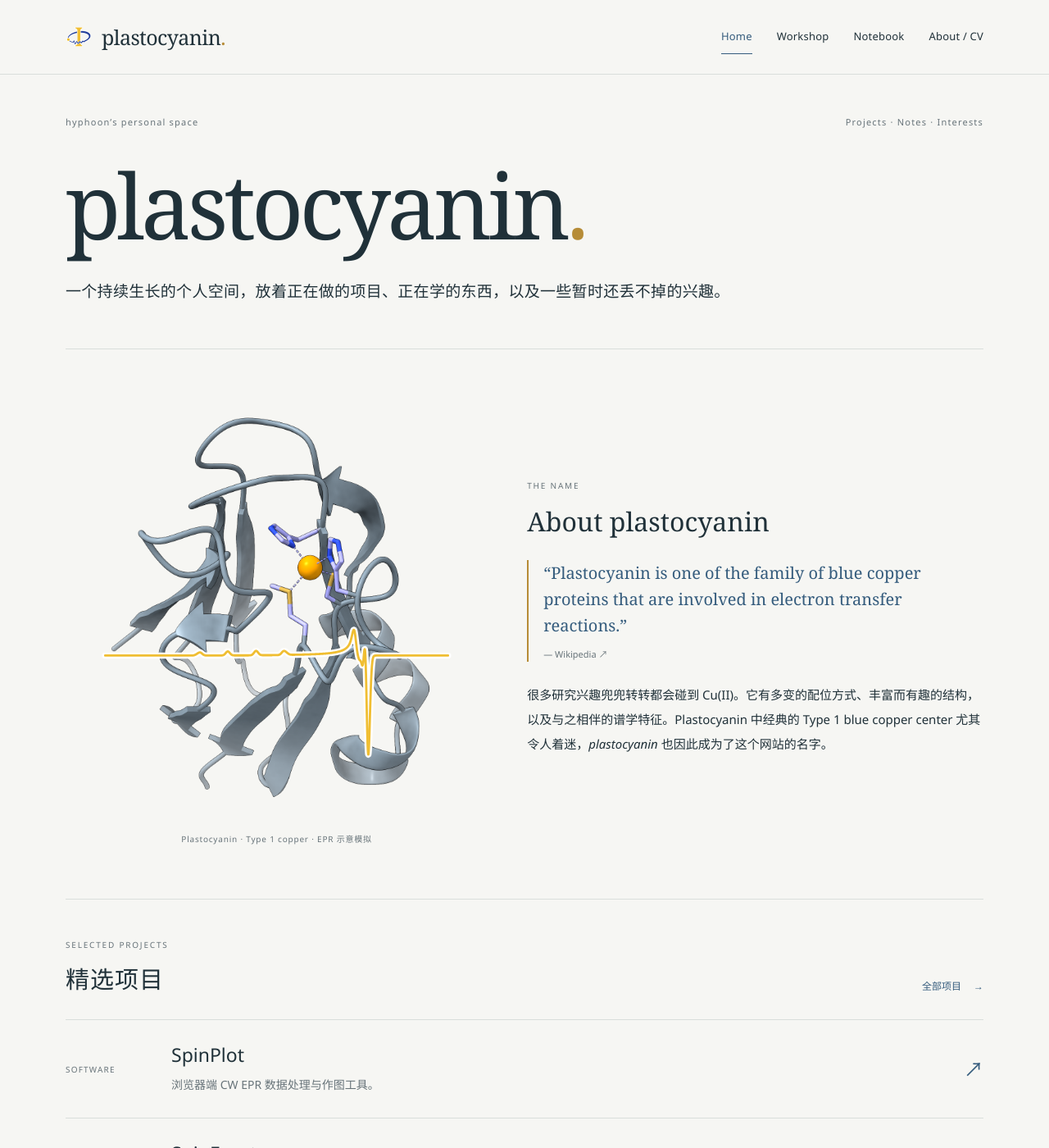
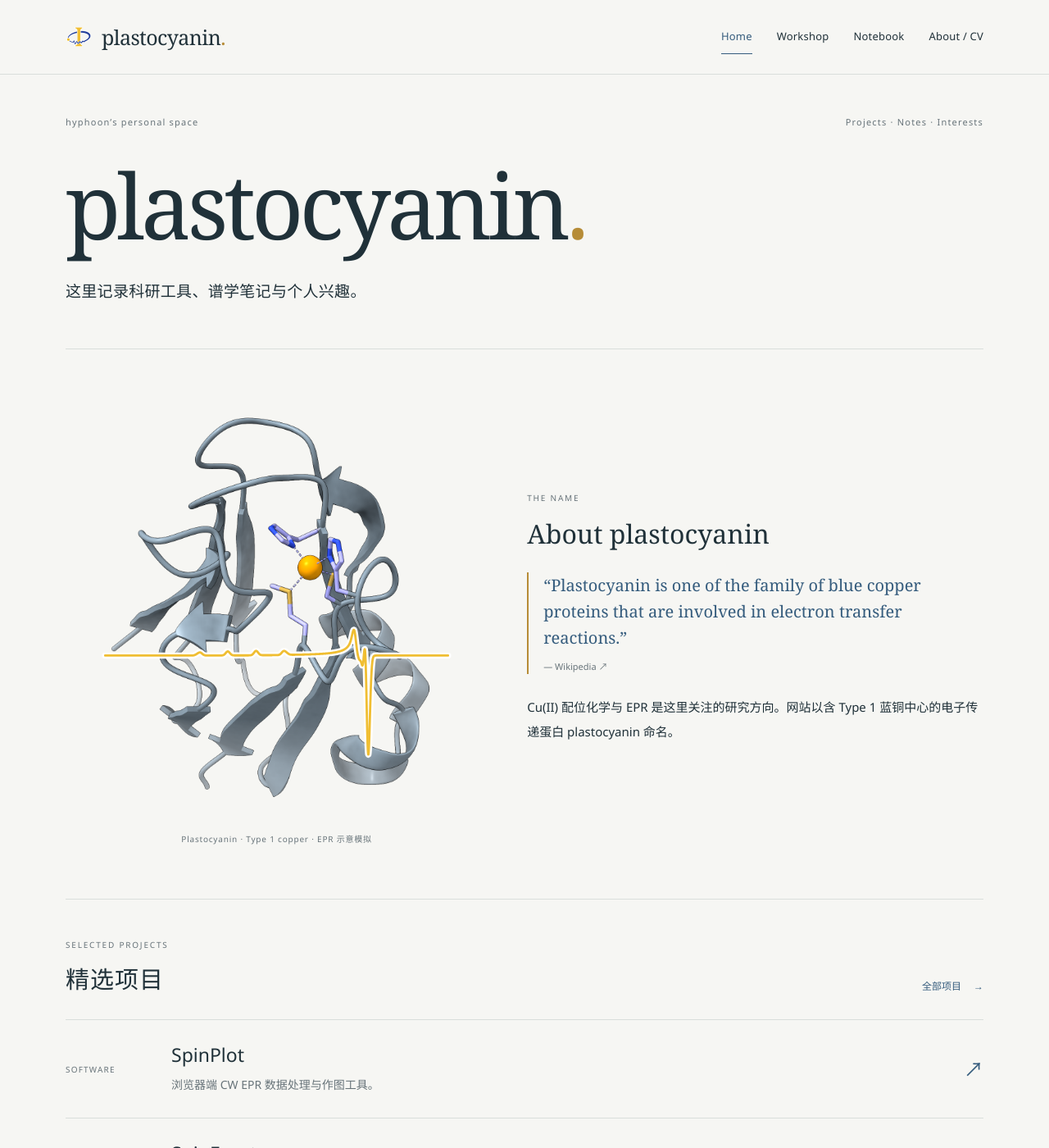
Before and after one commit to imasenHF/imasenhf.github.io, a Jekyll site: the page built from index.html, in a window 1280 px wide and 1400 px high. Shown: the whole window at 82% size. Built offline with Jekyll 4.4.1, drawn with Linux system fonts in a browser that asks for light colours.

Commit message:
Revise public introduction and reader-facing README

```diff
--- a/_layouts/default.html
+++ b/_layouts/default.html
@@ -1,7 +1,7 @@
 <!doctype html>
 <html lang="zh-CN"><head><meta charset="utf-8"><meta name="viewport" content="width=device-width,initial-scale=1">
 <title>{% if page.title %}{{ page.title | escape }} · {% endif %}plastocyanin</title>
-<meta name="description" content="{{ page.summary | default: site.description | default: '一个持续生长的个人空间，记录项目、学习与兴趣。' | escape }}">
+<meta name="description" content="{{ page.summary | default: site.description | default: 'hyphoon 的科研工具、谱学笔记与个人兴趣。' | escape }}">
 <meta name="theme-color" content="#f6f6f3"><link rel="canonical" href="{{ page.url | absolute_url }}">
 <link rel="icon" href="{{ '/assets/images/imasen_phi_logo/favicon.ico' | relative_url }}">
 <link rel="stylesheet" href="{{ '/assets/css/style.css' | relative_url }}?v=20261006-brand-feedback">
--- a/index.html
+++ b/index.html
@@ -2,7 +2,7 @@
 layout: default
 nav: home
 ---
-<section class="hero container"><div class="hero-topline"><span>hyphoon’s personal space</span><span>Projects · Notes · Interests</span></div><h1>plastocyanin<span>.</span></h1><p class="hero-lede">一个持续生长的个人空间，放着正在做的项目、正在学的东西，以及一些暂时还丢不掉的兴趣。</p></section>
-<section class="origin container" aria-labelledby="origin-title"><figure class="structure"><img class="science-composition" src="{{ '/assets/images/plastocyanin/plastocyanin-composition.svg' | relative_url }}" width="640" height="660" alt="质体蓝素结构，前景为黄色内线与白色描边的 EPR 示意模拟谱"><figcaption>Plastocyanin · Type 1 copper · EPR 示意模拟</figcaption></figure><div class="origin-copy"><p class="eyebrow">The name</p><h2 id="origin-title">About plastocyanin</h2><blockquote><p>“Plastocyanin is one of the family of blue copper proteins that are involved in electron transfer reactions.”</p><cite>— <a href="https://en.wikipedia.org/wiki/Metalloprotein#Plastocyanin">Wikipedia ↗</a></cite></blockquote><p>很多研究兴趣兜兜转转都会碰到 Cu(II)。它有多变的配位方式、丰富而有趣的结构，以及与之相伴的谱学特征。Plastocyanin 中经典的 Type 1 blue copper center 尤其令人着迷，<em>plastocyanin</em> 也因此成为了这个网站的名字。</p></div></section>
+<section class="hero container"><div class="hero-topline"><span>hyphoon’s personal space</span><span>Projects · Notes · Interests</span></div><h1>plastocyanin<span>.</span></h1><p class="hero-lede">这里记录科研工具、谱学笔记与个人兴趣。</p></section>
+<section class="origin container" aria-labelledby="origin-title"><figure class="structure"><img class="science-composition" src="{{ '/assets/images/plastocyanin/plastocyanin-composition.svg' | relative_url }}" width="640" height="660" alt="质体蓝素结构，前景为黄色内线与白色描边的 EPR 示意模拟谱"><figcaption>Plastocyanin · Type 1 copper · EPR 示意模拟</figcaption></figure><div class="origin-copy"><p class="eyebrow">The name</p><h2 id="origin-title">About plastocyanin</h2><blockquote><p>“Plastocyanin is one of the family of blue copper proteins that are involved in electron transfer reactions.”</p><cite>— <a href="https://en.wikipedia.org/wiki/Metalloprotein#Plastocyanin">Wikipedia ↗</a></cite></blockquote><p>Cu(II) 配位化学与 EPR 是这里关注的研究方向。网站以含 Type 1 蓝铜中心的电子传递蛋白 plastocyanin 命名。</p></div></section>
 <section class="content-section container" id="projects"><div class="section-heading"><div><p class="eyebrow">Selected projects</p><h2>精选项目</h2></div><a class="text-link" href="{{ '/projects/' | relative_url }}">全部项目 <span>→</span></a></div>{% include project-list.html %}</section>
 <section class="content-section container" id="notes"><div class="section-heading"><div><p class="eyebrow">Selected notes</p><h2>笔记与调研</h2></div><a class="text-link" href="{{ '/notes/' | relative_url }}">全部笔记 <span>→</span></a></div>{% include note-list.html featured=true %}</section>
```
Also changed, not shown: README.md.
